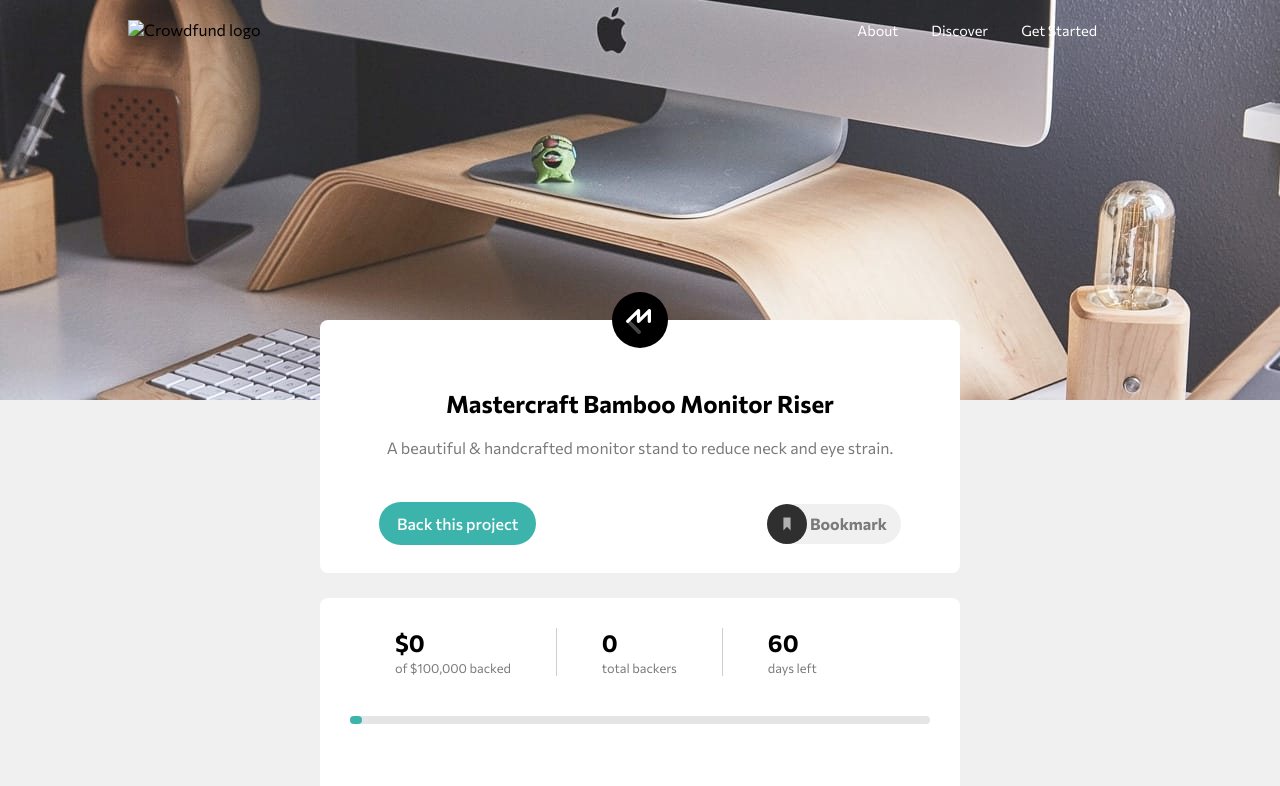
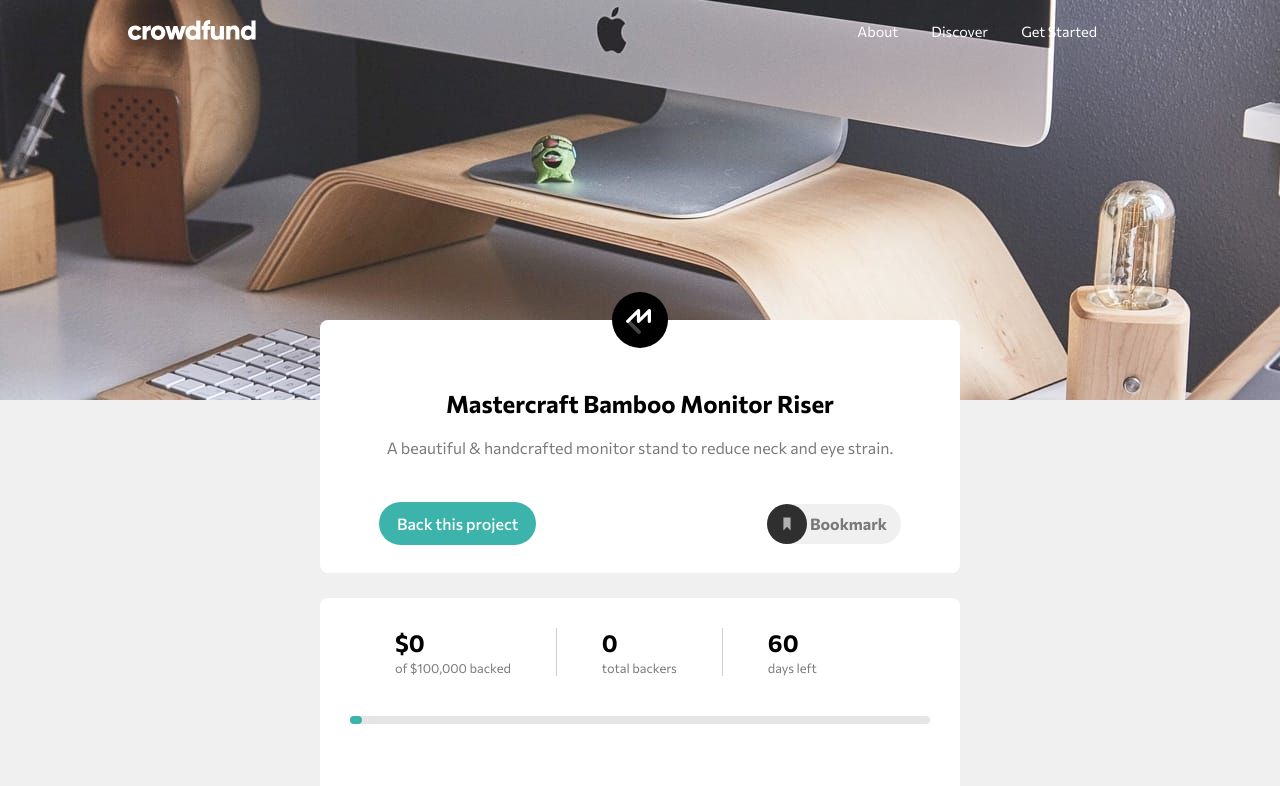
Before and after one commit to Malcole123/crowdfunding-frontend-mentor, a plain HTML site: page index.html in a window 1280 px wide. Shown: the top 786 px of the page. Drawn offline with nearby package versions, Linux system fonts and the light colour scheme.

Commit message:
Update index.html

```diff
--- a/index.html
+++ b/index.html
@@ -23,7 +23,7 @@
 
   <section class="header">
     <nav>
-      <img src="/main/images/logo.svg" alt="Crowdfund logo">
+      <img src="images/logo.svg" alt="Crowdfund logo">
       <img id="controlNavMenu" src="images/icon-hamburger.svg" alt="Crowdfund logo">
       <div class="nav-links">
         <ul>
```
